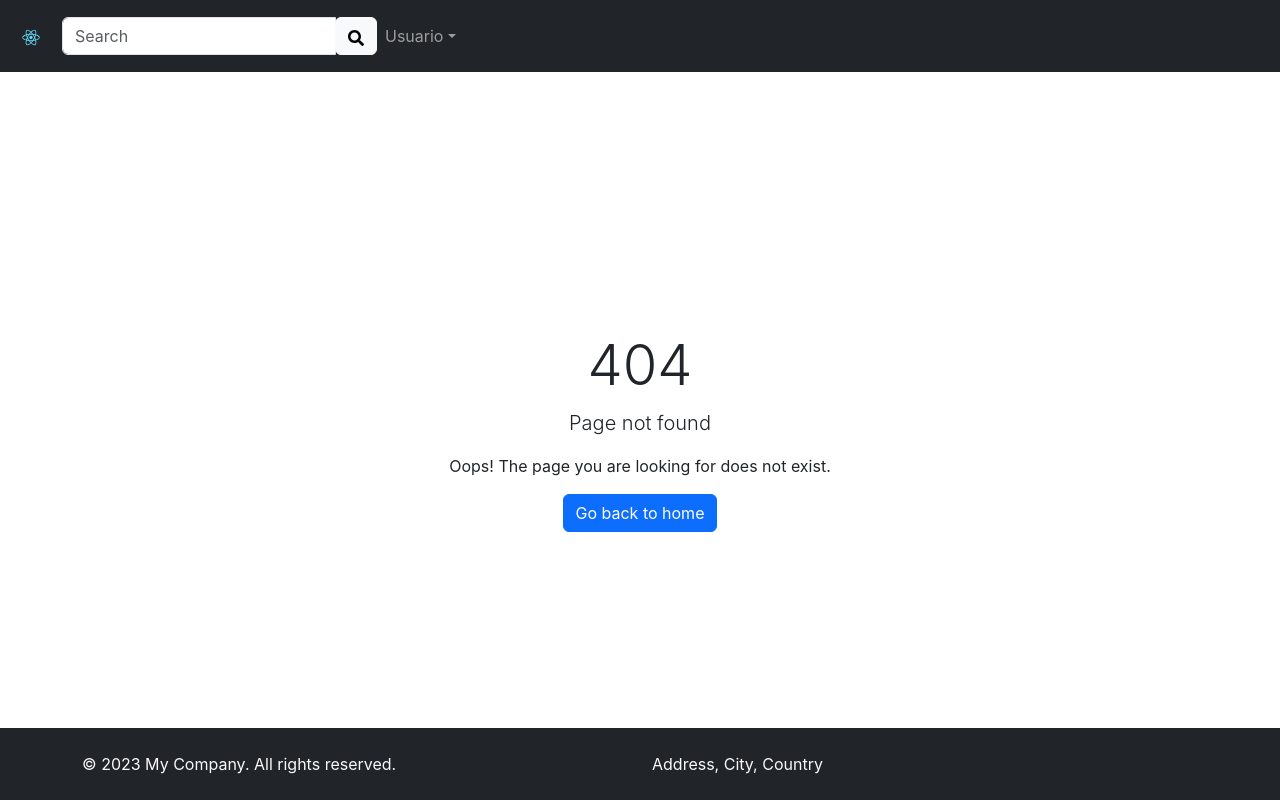
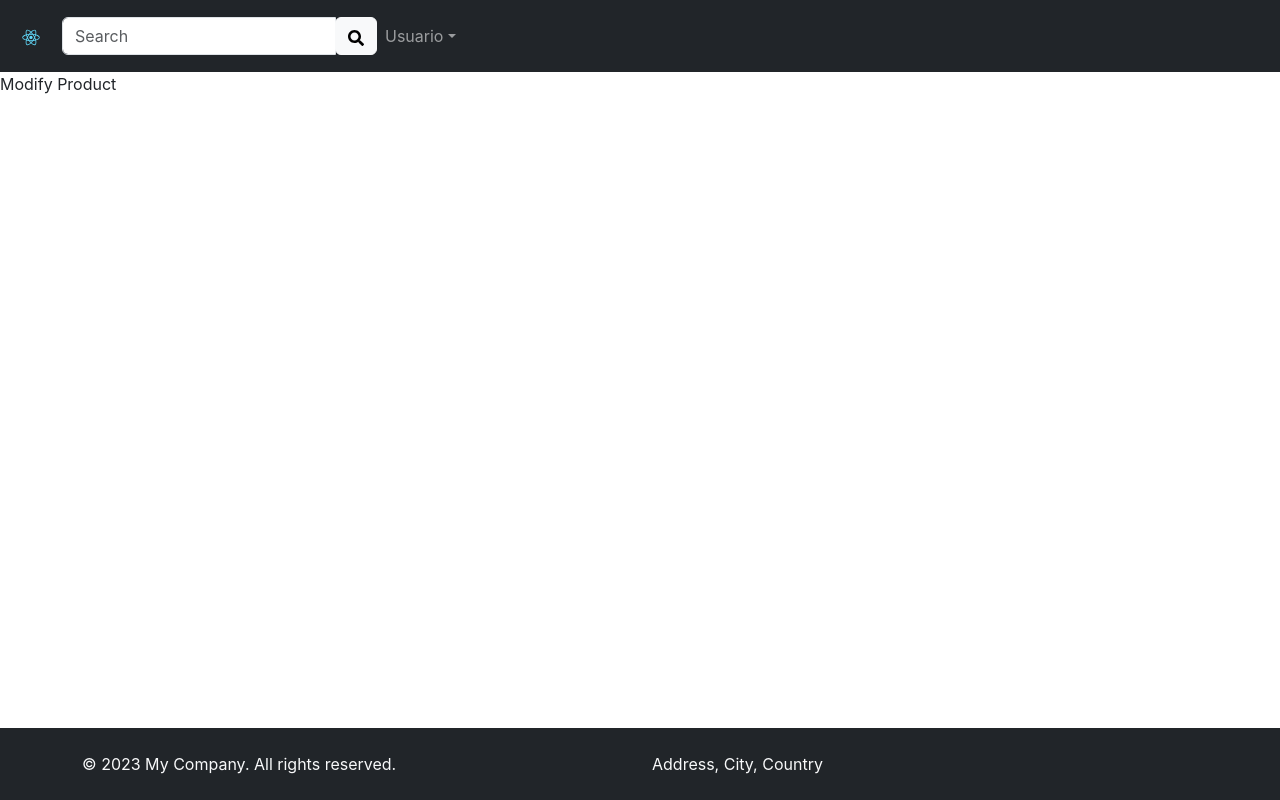
Before and after one commit to davidordo85/React_app_sales, a React (Create React App) app: page /modifyProduct/1 in a window 1280 px wide. Before the commit this address had no page. Built offline with nearby package versions, Linux system fonts and the light colour scheme.

Commit message:
added modify product

```diff
--- a/src/App.js
+++ b/src/App.js
@@ -7,6 +7,7 @@ import {
   RegisterPage,
   ModifyUser,
   NotFoundPage,
+  ModifyProduct,
 } from './components';
 
 function App() {
@@ -17,6 +18,7 @@ function App() {
       <Route path="/register" element={<RegisterPage />} />
       <Route path="/user/:id" element={<UserPage />} />
       <Route path="/modify/:id" element={<ModifyUser />} />
+      <Route path="/modifyProduct/:id" element={<ModifyProduct />} />
       <Route path="*" element={<NotFoundPage />} />
     </Routes>
   );
--- a/src/components/index.js
+++ b/src/components/index.js
@@ -1,3 +1,4 @@
 export { default as IndexPage } from './index_page';
 export { LoginPage, RegisterPage, ModifyUser, UserPage } from './auth';
 export { default as NotFoundPage } from './not_found_page';
+export { default as ModifyProduct } from './modify_product';
--- /dev/null
+++ b/src/components/modify_product/ModifyProduct.js
@@ -0,0 +1,12 @@
+import React from 'react';
+import Layout from '../layout/Layout';
+
+function ModifyProduct() {
+  return (
+    <Layout>
+      <div>Modify Product</div>
+    </Layout>
+  );
+}
+
+export default ModifyProduct;
--- /dev/null
+++ b/src/components/modify_product/index.js
@@ -0,0 +1 @@
+export { default } from './ModifyProduct';
```
